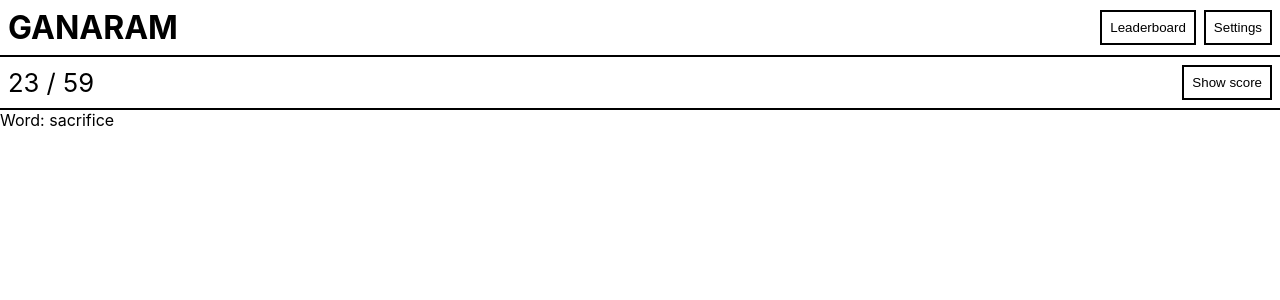
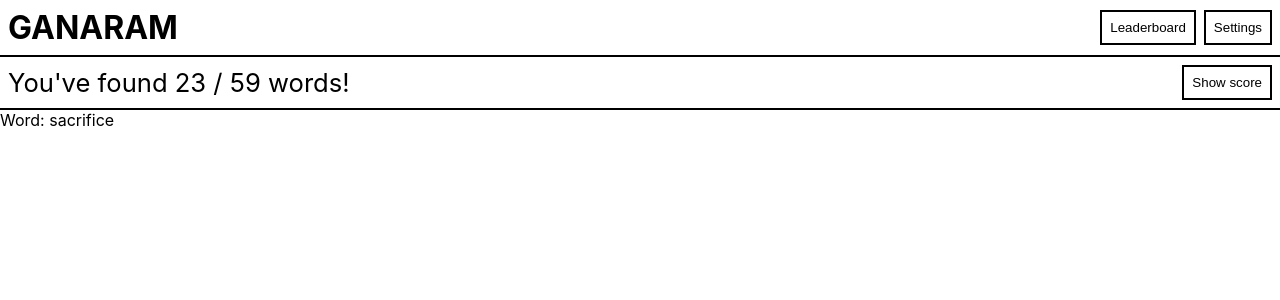
Before and after one commit to akflds/nigel-plebes, a React (Create React App) app: page / in a window 1280 px wide. Shown: the top 300 px of the page. Built offline with nearby package versions, Linux system fonts and the light colour scheme.

Commit message:
display total words on easymode

```diff
--- a/src/components/Scoreboard.jsx
+++ b/src/components/Scoreboard.jsx
@@ -13,7 +13,9 @@ const Scoreboard = ({
     <>
       <div className={styles.scoreboardContainer}>
         <p id={styles.score}>
-          {foundWords.length} / {gameWord.subWords.length}
+          {`You've found ${foundWords.length} ${
+            easyMode ? `/ ${gameWord.subWords.length}` : ""
+          } words!`}
         </p>
         <button
           className={showProgress ? styles.clicked : null}
```
